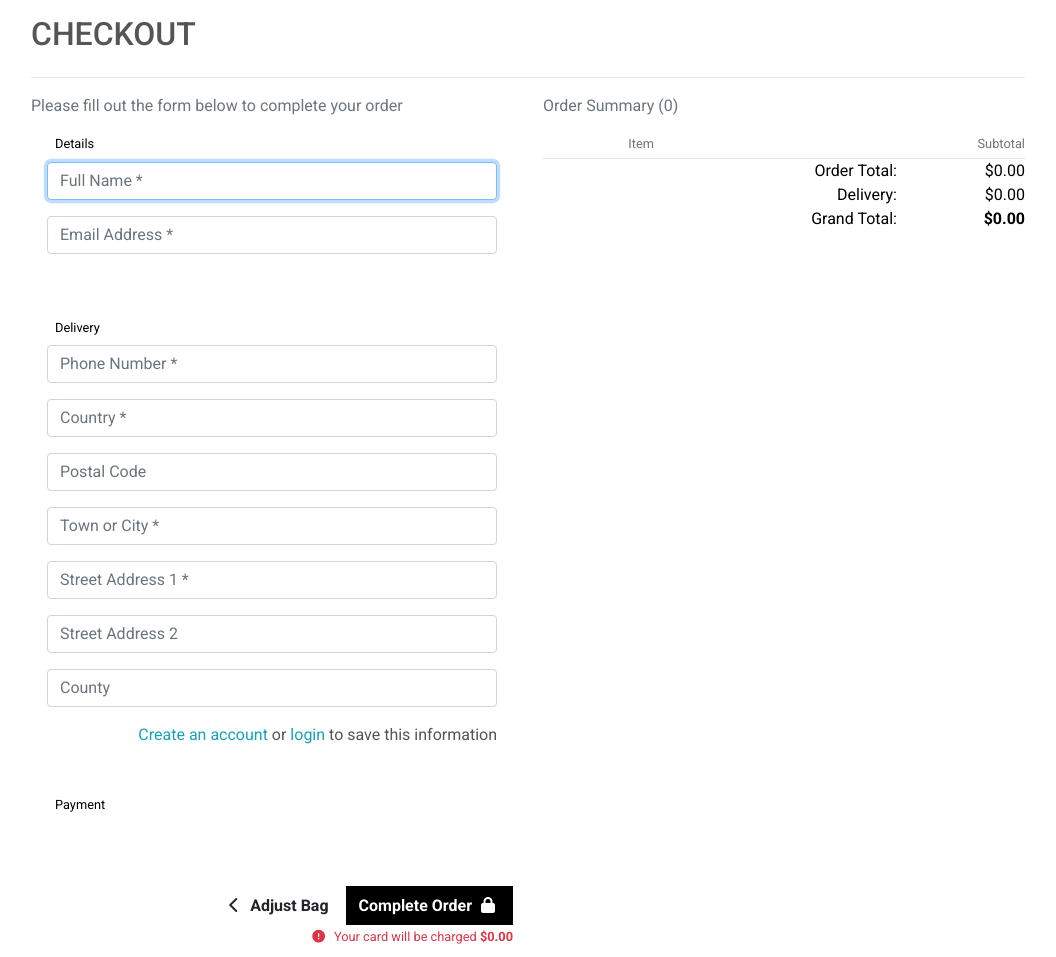
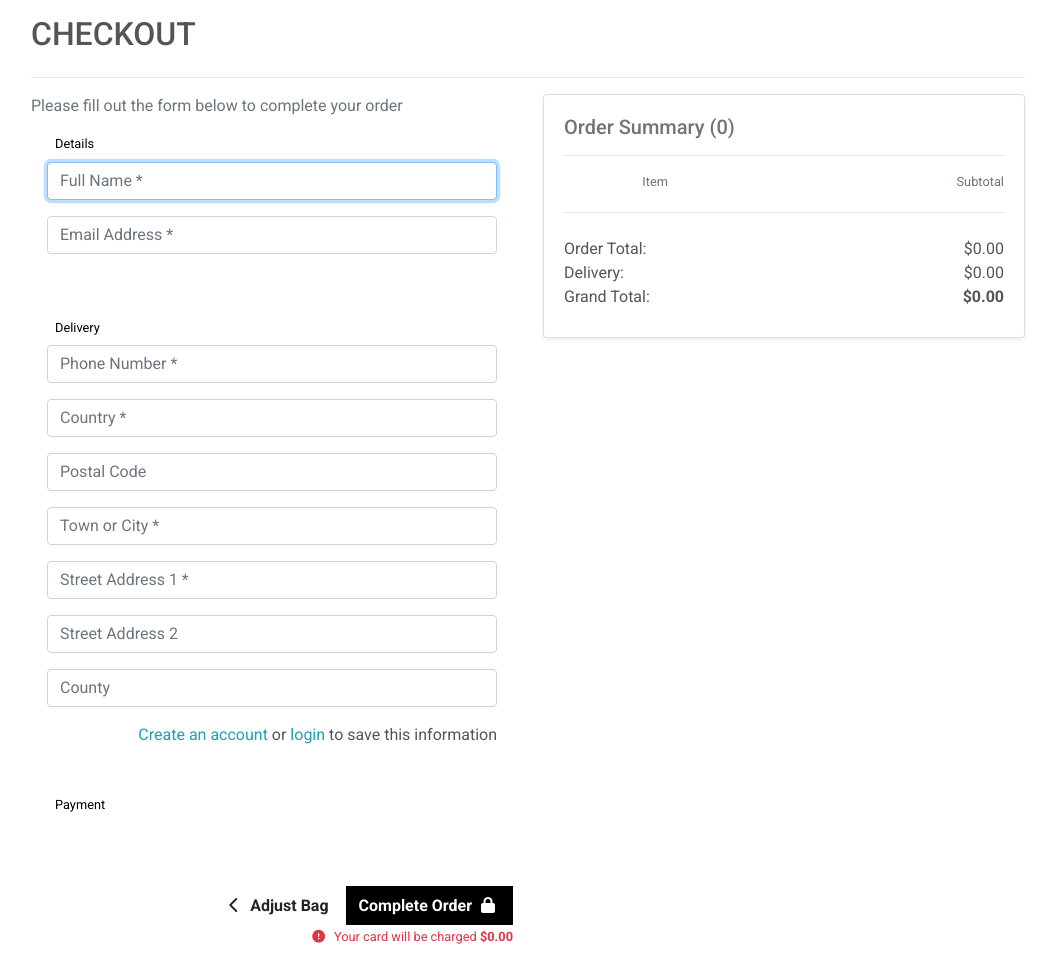
Before and after one commit to Andrewodwyer/vintage_drums, a Django app: template checkout/templates/checkout/checkout.html in a window 1280 px wide. Shown: the part 182-1139 px from the top of the page, without its empty margins (112-1168 px from the left). Run offline with Django 3.2, Linux system fonts and the light colour scheme; tables that the repository leaves empty hold one stand-in row (values such as "Sample post"); the template is opened without the code that fills it: values that come from a table or form of the project are taken from there, most other values are stand-ins (such as "Sample title", 1, 10 or a date in 2020); some libraries are stand-ins or nearby versions.

Commit message:
add bootstrap style to checkout

```diff
--- a/checkout/templates/checkout/checkout.html
+++ b/checkout/templates/checkout/checkout.html
@@ -25,52 +25,61 @@
         </div>
     </div>
 
+    <!-- Main Content Row -->
     <div class="row">
+        <!-- Order Summary Section -->
         <div class="col-12 col-lg-6 order-lg-last mb-5">
-                <p class="text-muted">Order Summary ({{ product_count }})</p>
+            <div class="card shadow-sm">
+                <div class="card-body">
+                    <h5 class="card-title text-muted">Order Summary ({{ product_count }})</h5>
+                    <hr>
                     <div class="row">
                         <div class="col-7 offset-2">
                             <p class="mb-1 mt-0 small text-muted">Item</p>
                         </div>
-                    <div class="col-3 text-right">
+                        <div class="col-3 text-end">
                             <p class="mb-1 mt-0 small text-muted">Subtotal</p>
                         </div>
                     </div>
                     {% for item in bag_items %}
-                    <div class="row">
-                        <div class="col-2 mb-1">
+                    <div class="row align-items-center py-2 border-bottom">
+                        <div class="col-2">
                             <a href="{% url 'product_detail' item.product.id %}">
                                 {% if item.product.image %}
-                                    <img class="w-100" src="{{ item.product.image.url }}" alt="{{ product.name }}">
+                                <img class="img-fluid rounded" src="{{ item.product.image.url }}" alt="{{ item.product.name }}">
                                 {% else %}
-                                    <img class="w-100" src="{{ MEDIA_URL }}noimage.png" alt="{{ product.name }}">
+                                <img class="img-fluid rounded" src="{{ MEDIA_URL }}noimage.png" alt="{{ item.product.name }}">
                                 {% endif %}
                             </a>
                         </div>
                         <div class="col-7">
-                            <p class="my-0"><strong>{{ item.product.name }}</strong></p>
-                            <p class="my-0 small">Size: {% if item.product.has_sizes %}{{ item.size|upper }}{% else %}N/A{% endif %}</p>
-                            <p class="my-0 small text-muted">Qty: {{ item.quantity }}</p>
+                            <p class="mb-1"><strong>{{ item.product.name }}</strong></p>
+                            <p class="mb-0 small">Size: {% if item.product.has_sizes %}{{ item.size|upper }}{% else %}N/A{% endif %}</p>
+                            <p class="mb-0 small text-muted">Qty: {{ item.quantity }}</p>
                         </div>
-                        <div class="col-3 text-right">
-                            <p class="my-0 small text-muted">${{ item.product.price | calc_subtotal:item.quantity }}</p>
+                        <div class="col-3 text-end">
+                            <p class="mb-0 small text-muted">${{ item.product.price | calc_subtotal:item.quantity }}</p>
                         </div>
                     </div>
                     {% endfor %}
-                <hr class="my-0">
-                <div class="row text-black text-right">
-                    <div class="col-7 offset-2">
-                        <p class="my-0">Order Total:</p>
-                        <p class="my-0">Delivery:</p>
-                        <p class="my-0">Grand Total:</p>
+                    <hr>
+                    <div class="row py-2">
+                        <div class="col-6 text-start">
+                            <p class="mb-0">Order Total:</p>
+                            <p class="mb-0">Delivery:</p>
+                            <p class="mb-0">Grand Total:</p>
                         </div>
-                    <div class="col-3">
-                        <p class="my-0">${{ total | floatformat:2 }}</p>
-                        <p class="my-0">${{ delivery | floatformat:2 }}</p>
-                        <p class="my-0"><strong>${{ grand_total | floatformat:2 }}</strong></p>
+                        <div class="col-6 text-end">
+                            <p class="mb-0">${{ total | floatformat:2 }}</p>
+                            <p class="mb-0">${{ delivery | floatformat:2 }}</p>
+                            <p class="mb-0"><strong>${{ grand_total | floatformat:2 }}</strong></p>
                         </div>
                     </div>
                 </div>
+            </div>
+        </div>
+
+        <!-- Form Section -->
         <div class="col-12 col-lg-6">
             <p class="text-muted">Please fill out the form below to complete your order</p>
             <form action="{% url 'checkout' %}" method="POST" id="payment-form">
```
Also changed, not shown: checkout/static/checkout/css/checkout.css (added). Lines whose indentation alone changed are shown as unchanged.
